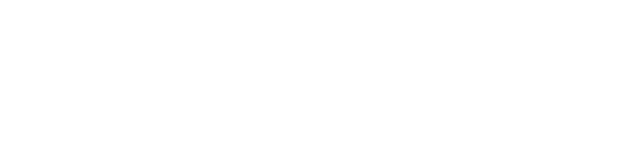
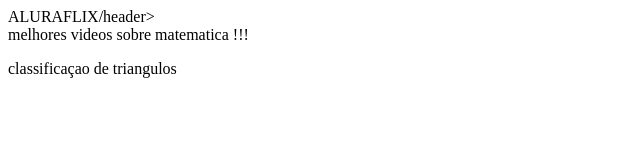
Before and after one commit to GUSTAVO0667/colecaodevideos, a plain HTML site: page index.html in a window 1280 px wide. Shown: the whole page, without its empty margins (0-640 px from the left). Drawn offline with Linux system fonts and the light colour scheme.

Commit message:
criacao projeto html

```diff
--- a/index.html
+++ b/index.html
@@ -3,9 +3,12 @@
 <head>
     <meta charset="UTF-8">
     <meta name="viewport" content="width=device-width, initial-scale=1.0">
-    <title>Document</title>
-</head>
-<body>
+    <title>matematica</title>
+</head>ALURAFLIX</html>/header>
+<section>
+<body>melhores videos sobre matematica !!!</h1>
+<p>classificaçao de triangulos</p>
+ <div>
 
 </body>
 </html>
```
